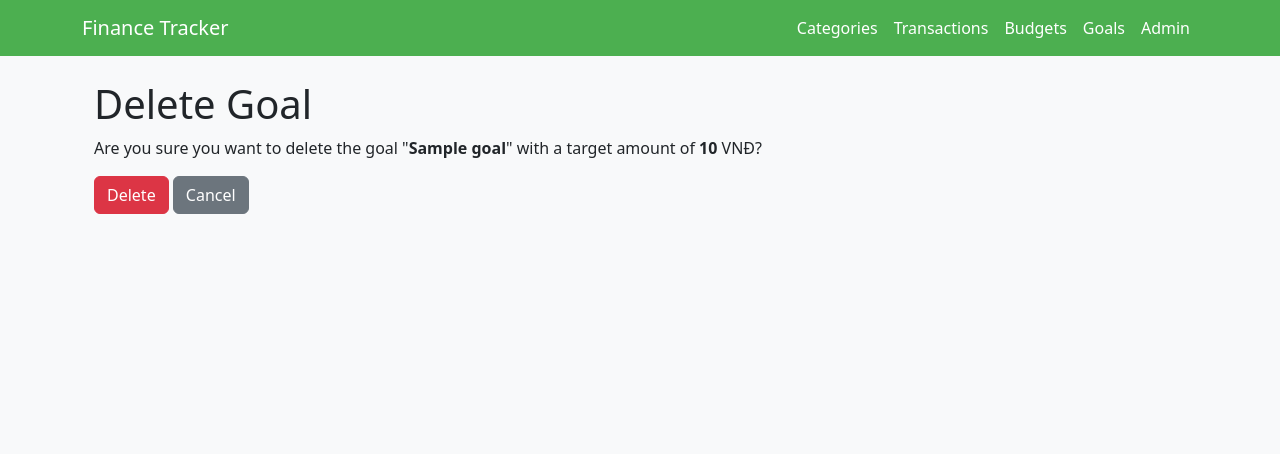
After one commit to nguyetanhdam/personal_finance_tracker, a Django app: page /goals/delete/1 in a window 1280 px wide. The commit adds this page. Shown: the top 454 px of the page. Run offline with Django 4.2, Linux system fonts and the light colour scheme; a user stored in the database is signed in; tables that the repository leaves empty hold one stand-in row (values such as "Sample post").

Commit message:
update or create confirm delete

```diff
--- /dev/null
+++ b/goals/templates/goal_confirm_delete.html
@@ -0,0 +1,15 @@
+{% extends "base.html" %}
+
+{% block title %}Delete Goal{% endblock %}
+
+{% block content %}
+<div class="container mt-4">
+    <h1>Delete Goal</h1>
+    <p>Are you sure you want to delete the goal "<strong>{{ goal.name }}</strong>" with a target amount of <strong>{{ goal.get_display_target_amount }}</strong> VNĐ?</p>
+    <form method="post">
+        {% csrf_token %}
+        <button type="submit" class="btn btn-danger">Delete</button>
+        <a href="{% url 'goal_list' %}" class="btn btn-secondary">Cancel</a>
+    </form>
+</div>
+{% endblock %}
--- a/transactions/templates/transaction_confirm_delete.html
+++ b/transactions/templates/transaction_confirm_delete.html
@@ -5,7 +5,7 @@
 {% block content %}
 <div class="container mt-4">
     <h1>Delete Transaction</h1>
-    <p>Are you sure you want to delete the transaction "<strong>{{ transaction.category.name }}</strong>" with amount <strong>{{ transaction.amount }}</strong>?</p>
+    <p>Are you sure you want to delete the transaction "<strong>{{ transaction.category.name }}</strong>" with amount <strong>{{ transaction.get_display_amount }} VND</strong>?</p>
     <form method="post">
         {% csrf_token %}
         <button type="submit" class="btn btn-danger">Delete</button>
```
Also changed, not shown: budgets/templates/budget_confirm_delete.html (added, +15 -0 lines).
